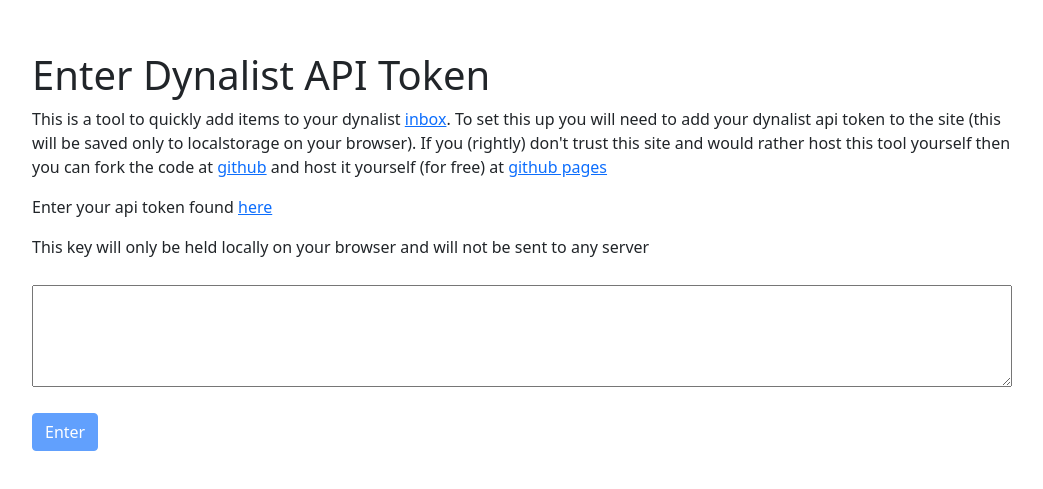
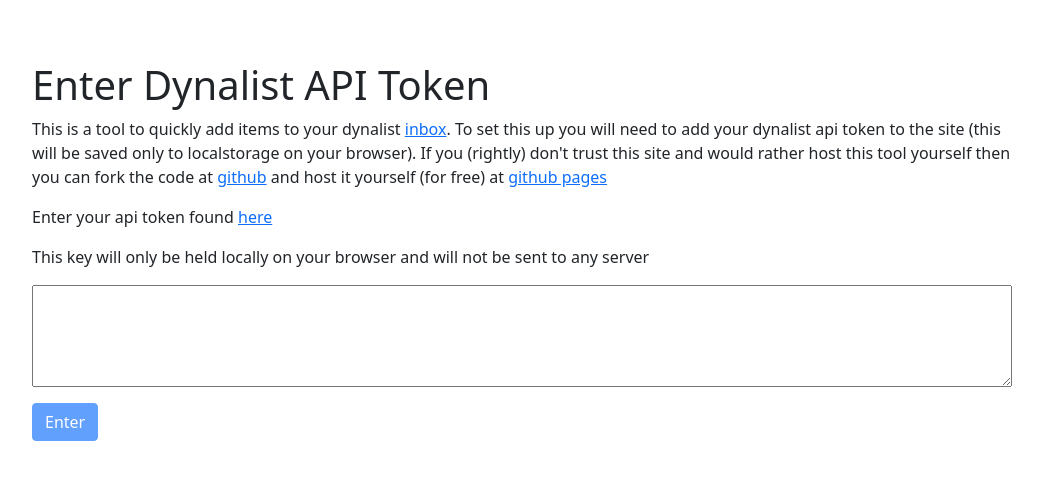
Before and after one commit to nzmattgrant/QuickDynalist, a React (Create React App) app: page /setup in a window 1280 px wide. Shown: the part 149-638 px from the top of the page, without its empty margins (118-1161 px from the left). Built offline with nearby package versions, Linux system fonts and the light colour scheme.

Commit message:
Styling tweak to setup

```diff
--- a/src/components/Setup.tsx
+++ b/src/components/Setup.tsx
@@ -92,7 +92,7 @@
               {' '}
               <div>
                 <textarea
-                  style={{ width: 'calc(100% - 20px)', margin: '10px' }}
+                  style={{ width: 'calc(100% - 20px)', marginLeft: '10px', marginRight: '10px' }}
                   rows={4}
                   cols={50}
                   value={this.state.dynalistApiToken}
@@ -109,7 +109,7 @@
                 Enter
               </button>
               {this.state.sendingInProgress ? (
-                <div style={{ color: 'green' }}>Setting api key, please wait to be redirected...</div>
+                <div style={{ color: 'green', margin: '10px' }}>Setting api key, please wait to be redirected...</div>
               ) : (
                 <></>
               )}
```
